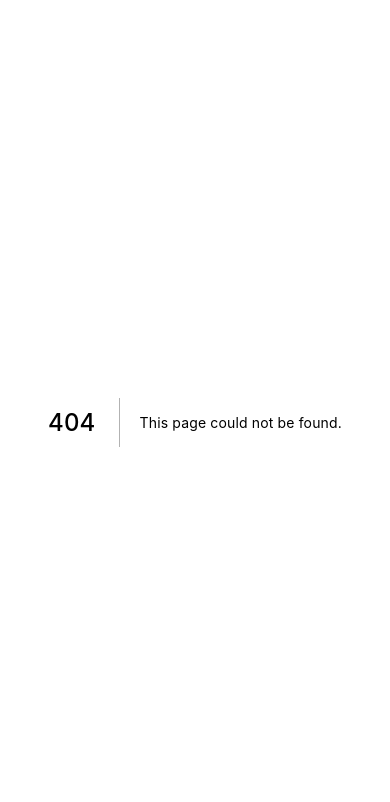
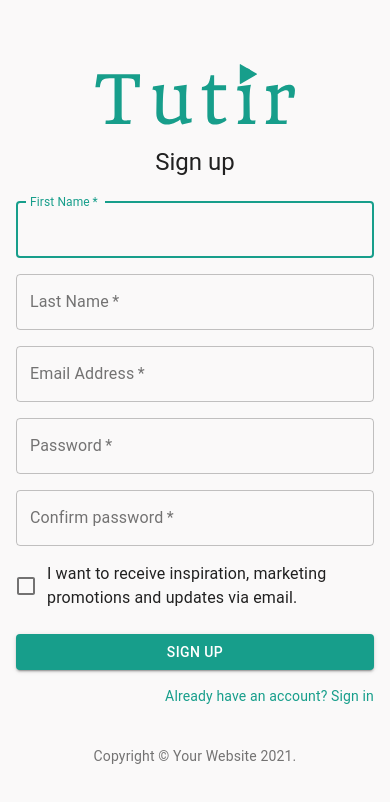
Before and after one commit to markuslim24/Tutir-frontend, a Next.js app: page /signUp in a window 390 px wide. Before the commit this address had no page. Shown: the top 802 px of the page. Built offline with nearby package versions, Linux system fonts and the light colour scheme.

Commit message:
added Sign Up page, added styling for links, fixed mobilemenu not showing the correct pages when logged out

```diff
--- /dev/null
+++ b/pages/signUp.tsx
@@ -0,0 +1,172 @@
+import React, { useState } from "react";
+import { useRouter } from "next/dist/client/router";
+
+import Button from "@material-ui/core/Button";
+import CssBaseline from "@material-ui/core/CssBaseline";
+import TextField from "@material-ui/core/TextField";
+import FormControlLabel from "@material-ui/core/FormControlLabel";
+import Checkbox from "@material-ui/core/Checkbox";
+import Link from "@material-ui/core/Link";
+import Grid from "@material-ui/core/Grid";
+import Box from "@material-ui/core/Box";
+import FormControl from "@material-ui/core/FormControl";
+import Typography from "@material-ui/core/Typography";
+import { makeStyles } from "@material-ui/core/styles";
+import Container from "@material-ui/core/Container";
+
+function Copyright() {
+  return (
+    <Typography variant="body2" color="textSecondary" align="center">
+      {"Copyright © "}
+      <Link color="inherit" href="https://material-ui.com/">
+        Your Website
+      </Link>{" "}
+      {new Date().getFullYear()}
+      {"."}
+    </Typography>
+  );
+}
+
+const useStyles = makeStyles((theme) => ({
+  paper: {
+    marginTop: theme.spacing(8),
+    display: "flex",
+    flexDirection: "column",
+    alignItems: "center",
+  },
+  form: {
+    width: "100%", // Fix IE 11 issue.
+    marginTop: theme.spacing(3),
+  },
+  submit: {
+    margin: theme.spacing(3, 0, 2),
+  },
+  logo: { maxWidth: 200, marginBottom: theme.spacing(2) },
+  link: {
+    "&:hover": {
+      textDecoration: "underline",
+      cursor: "pointer",
+    },
+  },
+}));
+
+export default function SignUp() {
+  const classes = useStyles();
+  const router = useRouter();
+
+  const [firstName, setFirstName] = useState("");
+  const [LastName, setLastName] = useState("");
+  const [email, setEmail] = useState("");
+  const [password, setPassword] = useState("");
+  const [confirmPassword, setConfirmPassword] = useState("");
+
+  return (
+    <Container component="main" maxWidth="xs">
+      <CssBaseline />
+      <div className={classes.paper}>
+        <Link href="/">
+          <img src="logo.svg" className={classes.logo} />
+        </Link>
+        <Typography component="h1" variant="h5">
+          Sign up
+        </Typography>
+        <FormControl className={classes.form}>
+          <Grid container spacing={2}>
+            <Grid item xs={12} sm={6}>
+              <TextField
+                autoComplete="fname"
+                name="firstName"
+                variant="outlined"
+                required
+                fullWidth
+                id="firstName"
+                label="First Name"
+                autoFocus
+                onChange={(e) => setFirstName(e.target.value)}
+              />
+            </Grid>
+            <Grid item xs={12} sm={6}>
+              <TextField
+                variant="outlined"
+                required
+                fullWidth
+                id="lastName"
+                label="Last Name"
+                name="lastName"
+                autoComplete="lname"
+                onChange={(e) => setLastName(e.target.value)}
+              />
+            </Grid>
+            <Grid item xs={12}>
+              <TextField
+                variant="outlined"
+                required
+                fullWidth
+                id="email"
+                label="Email Address"
+                name="email"
+                autoComplete="email"
+                onChange={(e) => setEmail(e.target.value)}
+              />
+            </Grid>
+            <Grid item xs={12}>
+              <TextField
+                variant="outlined"
+                required
+                fullWidth
+                name="password"
+                label="Password"
+                type="password"
+                id="password"
+                autoComplete="current-password"
+                onChange={(e) => setPassword(e.target.value)}
+              />
+            </Grid>
+            <Grid item xs={12}>
+              <TextField
+                variant="outlined"
+                required
+                fullWidth
+                name="confirmPassword"
+                label="Confirm password"
+                type="password"
+                id="confirmPassword"
+                autoComplete="confirm-current-password"
+                onChange={(e) => setConfirmPassword(e.target.value)}
+              />
+            </Grid>
+            <Grid item xs={12}>
+              <FormControlLabel
+                control={<Checkbox value="allowExtraEmails" color="primary" />}
+                label="I want to receive inspiration, marketing promotions and updates via email."
+              />
+            </Grid>
+          </Grid>
+          <Button
+            type="submit"
+            fullWidth
+            variant="contained"
+            color="primary"
+            className={classes.submit}
+          >
+            Sign Up
+          </Button>
+          <Grid container justify="flex-end">
+            <Grid item onClick={() => router.push("/login")}>
+              <Typography
+                variant="body2"
+                color="primary"
+                className={classes.link}
+              >
+                Already have an account? Sign in
+              </Typography>
+            </Grid>
+          </Grid>
+        </FormControl>
+      </div>
+      <Box mt={5}>
+        <Copyright />
+      </Box>
+    </Container>
+  );
+}
```
Also changed, not shown: components/Navbar.tsx (+44 -47 lines), pages/login.tsx (+18 -20 lines).
